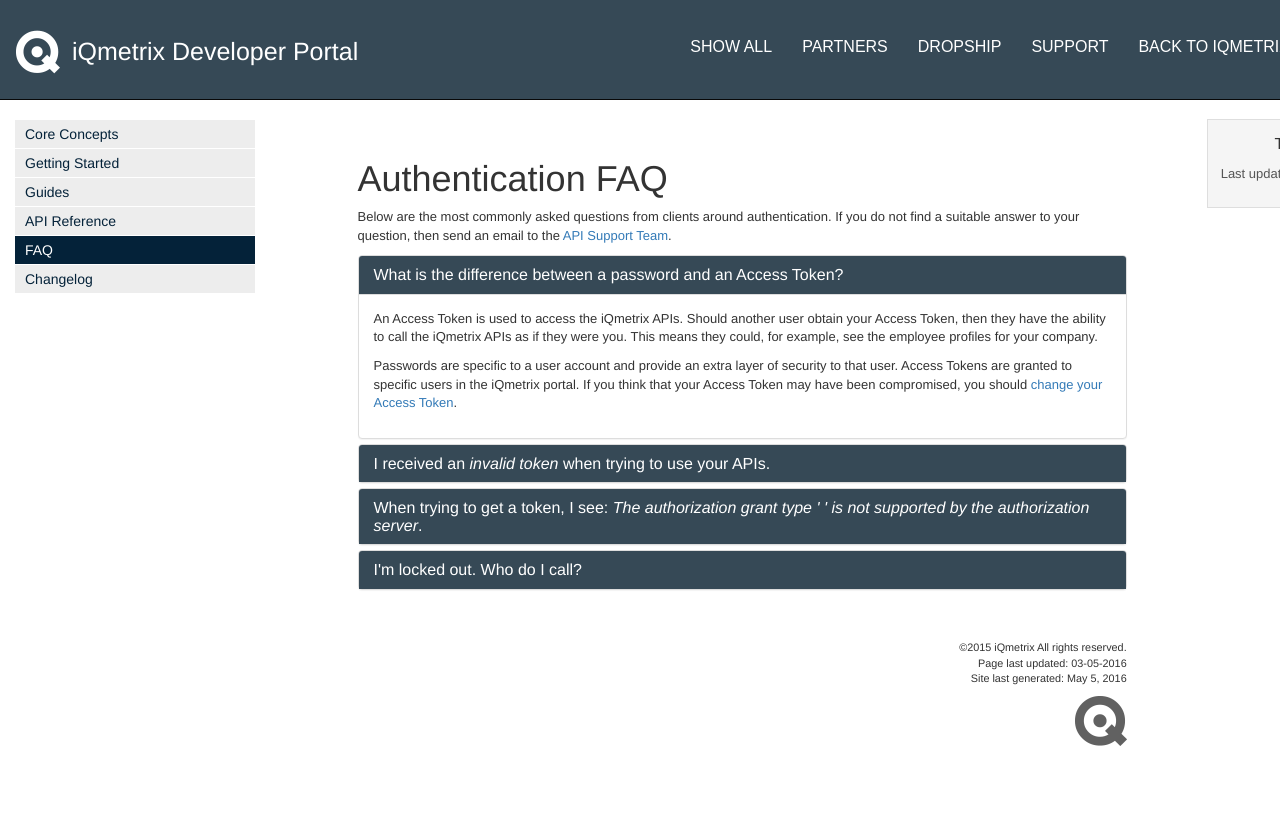
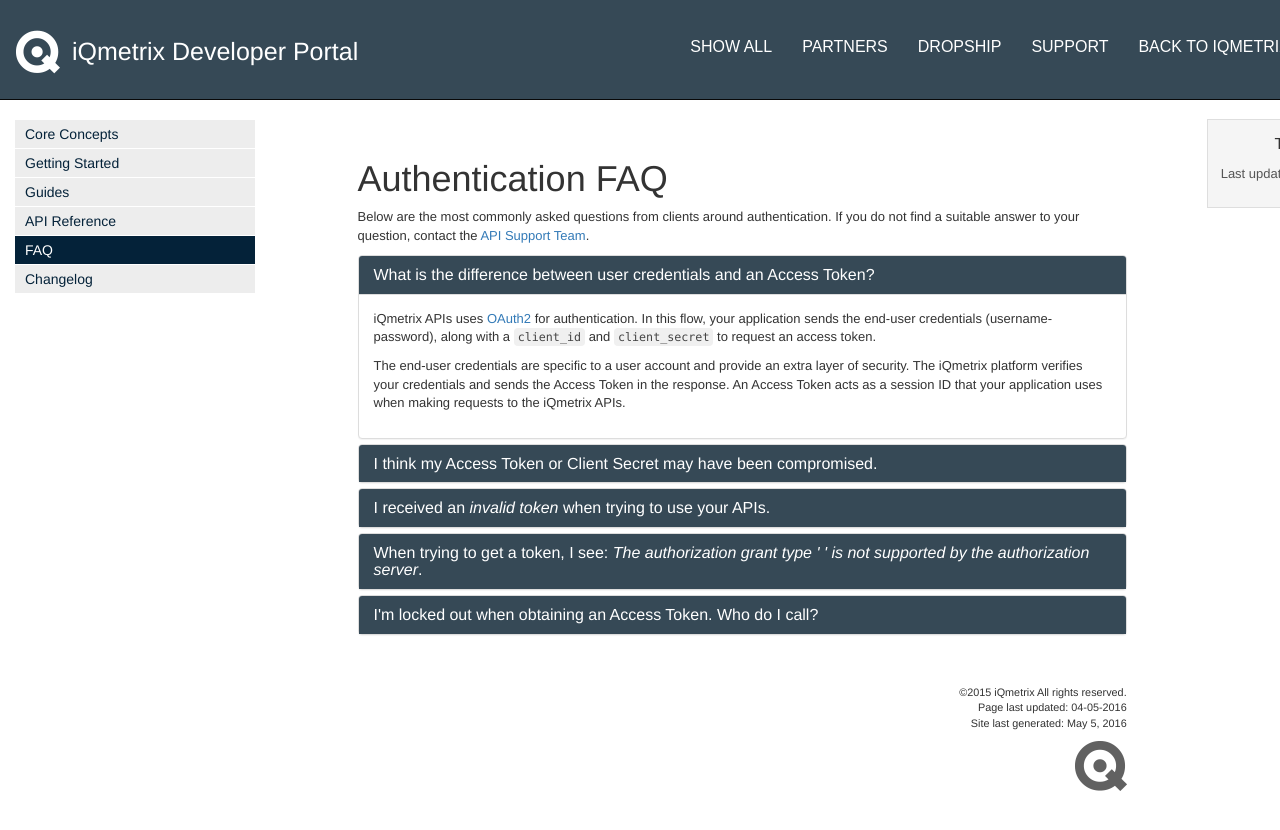
Before and after one commit to iq-coryp/documentation-testing, a Jekyll site: the page built from pages/faq/auth-faq.md, in a window 1280 px wide. Shown: the top 830 px of the page. Built offline with Jekyll 4.4.1, drawn with Linux system fonts in a browser that asks for light colours; nearby versions of some CDN libraries; some web fonts are replaced; comment, search, counter and statistics services are not loaded.

Commit message:
Updated FAQs

```diff
--- a/pages/faq/auth-faq.md
+++ b/pages/faq/auth-faq.md
@@ -4,45 +4,72 @@
 tags: []
 keywords:
 audience:
-last_updated: 03-05-2016
+last_updated: 04-05-2016
 summary:
 ---
 {% include linkrefs.html %}
 
-Below are the most commonly asked questions from clients around authentication. If you do not find a suitable answer to your question, then send an email to the <a href="mailto:{{site.support_email}}?subject=Authentication Question">API Support Team</a>.
+Below are the most commonly asked questions from clients around authentication. If you do not find a suitable answer to your question, contact the <a href="mailto:{{site.support_email}}?subject=Authentication Question">API Support Team</a>.
 
 <div class="panel-group" id="authentication">
   <div class="panel panel-default">
     <div class="panel-heading">
       <h4 class="panel-title">
-        <a data-toggle="collapse" data-parent="#authentication" href="#auth1">What is the difference between a password and an Access Token?</a>
+        <a data-toggle="collapse" data-parent="#authentication" href="#auth1">What is the difference between user credentials and an Access Token?</a>
       </h4>
     </div>
     <div id="auth1" class="panel-collapse collapse in">
-      <div class="panel-body"><p>An Access Token is used to access the iQmetrix APIs. Should another user obtain your Access Token, then they have the ability to call the iQmetrix APIs as if they were you. This means they could, for example, see the employee profiles for your company.</p>
+      <div class="panel-body"><p>iQmetrix APIs uses <a href="../../api/glossary/#oauth">OAuth2</a> for authentication. In this flow, your application sends the end-user credentials (username-password), along with a <code>client_id</code> and <code>client_secret</code> to request an access token.</p>
 
-      <p>Passwords are specific to a user account and provide an extra layer of security to that user. Access Tokens are granted to specific users in the iQmetrix portal. If you think that your Access Token may have been compromised, you should <a href="../../api/authentication/#obtaining-an-access-token">change your Access Token</a>.</p></div>
+      <p>The end-user credentials are specific to a user account and provide an extra layer of security. The iQmetrix platform verifies your credentials and sends the Access Token in the response. An Access Token acts as a session ID that your application uses when making requests to the iQmetrix APIs. </p>
+
+      </div>
     </div>
   </div>
 
   <div class="panel panel-default">
     <div class="panel-heading">
       <h4 class="panel-title">
-        <a data-toggle="collapse" data-parent="#authentication" href="#auth2">I received an <em> invalid token</em> when trying to use your APIs.</a>
+        <a data-toggle="collapse" data-parent="#authentication" href="#auth2">I think my Access Token or Client Secret may have been compromised.</a>
       </h4>
     </div>
     <div id="auth2" class="panel-collapse collapse">
-      <div class="panel-body"><p>Please ensure that you the correct Access Token passed into the request. See <a href="../../api/authentication/#obtaining-an-access-token">Obtaining an Access Token</a> to update your Access Token.</p></div>
+      <div class="panel-body"><p>It is important to keep your Access Token and client credentials protected. If another user were to acquire your Access Token or client secret, then they could have the ability to call iQmerix APIs as if they were you. For example, an individual with your Access Token could see the employee profiles for your company.</p>
+
+      <p>If you think that your token has been compromised, you should <a href="../../api/authentication/#refreshing-an-access-token">refresh your Access Token</a>. Refreshing your token will set the previous one as invalid. Please be aware that if you were to instead obtain a new Access Token, then the previous token would still be valid.</p>
+
+      <p>If you think that your client secret has been compromised, you should contact <a href="mailto:support@iqmetrix.com?subject=Reset Client Secret">iQmetrix Support</a> to reset your client secret.</p>
+    </div>
     </div>
   </div>
 
   <div class="panel panel-default">
     <div class="panel-heading">
       <h4 class="panel-title">
-        <a data-toggle="collapse" data-parent="#authentication" href="#auth3">When trying to get a token, I see: <em>The authorization grant type ' ' is not supported by the authorization server</em>.</a>
+        <a data-toggle="collapse" data-parent="#authentication" href="#auth3">I received an <em> invalid token</em> when trying to use your APIs.</a>
       </h4>
     </div>
     <div id="auth3" class="panel-collapse collapse">
+      <div class="panel-body"><p>Please ensure that the correct Access Token is passed into the request and that you use a variable length data type without a specific maximum size to store access tokens.</p>
+      <p>The most common occurences of an <code>invalid token</code> are when: </p>
+        <ul>
+          <li>the access token has expired</li>
+          <li>the wrong access token was used (from a different client)</li>
+          <li>the access token was incorrect</li>
+        </ul>
+        <p>If you see an <code>invalid token</code>, first make sure you are in the correct environment when performing your request. Then make sure the token belongs to the correct end-user. Each end-user may have different permissions assigned to them, and may not have access to certain APIs.</p>
+
+        <p>If your Access Token has expired, then have your application <a href="/api/authentication/#refreshing-an-access-token">refresh the token </a>. Otherwise, have your application <a href="../../api/authentication/#obtaining-an-access-token">obtain a new Access Token</a>.</p></div>
+    </div>
+  </div>
+
+  <div class="panel panel-default">
+    <div class="panel-heading">
+      <h4 class="panel-title">
+        <a data-toggle="collapse" data-parent="#authentication" href="#auth4">When trying to get a token, I see: <em>The authorization grant type ' ' is not supported by the authorization server</em>.</a>
+      </h4>
+    </div>
+    <div id="auth4" class="panel-collapse collapse">
       <div class="panel-body"><p>Please verify that the media (content) type is set to <code>application/x-www-form-urlencoded</code>, and that the request parameters are in the <strong>body</strong> of the request; not in the header.</p></div>
     </div>
   </div>
@@ -50,11 +77,11 @@
   <div class="panel panel-default">
     <div class="panel-heading">
       <h4 class="panel-title">
-        <a data-toggle="collapse" data-parent="#authentication" href="#auth4">I'm locked out. Who do I call?</a>
+        <a data-toggle="collapse" data-parent="#authentication" href="#auth5">I'm locked out when obtaining an Access Token. Who do I call?</a>
       </h4>
     </div>
-    <div id="auth4" class="panel-collapse collapse">
-      <div class="panel-body"><p>Should you be locked out of your account. Please contact <a href="mailto:support@iqmetrix.com?subject=User Account Locked Out">iQmetrix Support</a></p></div>
+    <div id="auth5" class="panel-collapse collapse">
+      <div class="panel-body"><p>If you are locked out of your account, contact your company administrator to be unlocked.</p></div>
     </div>
   </div>
 </div>
```
Also changed, not shown: pages/faq/dropship-faq.md (+2 -2 lines).
